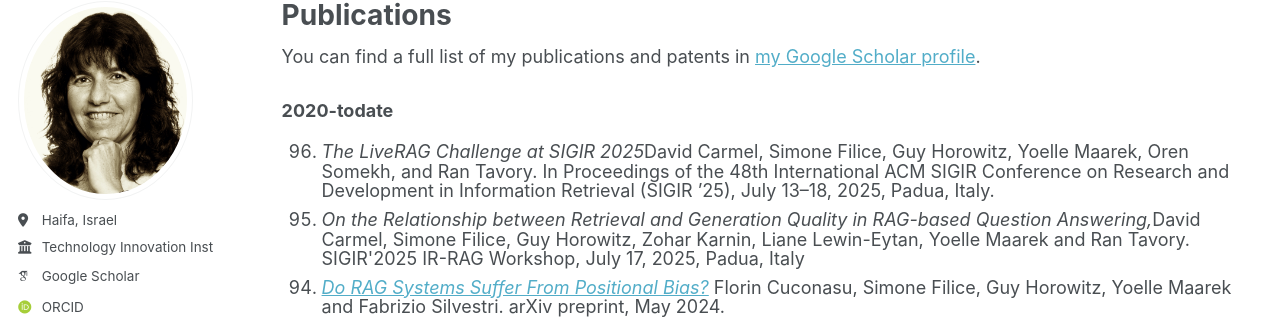
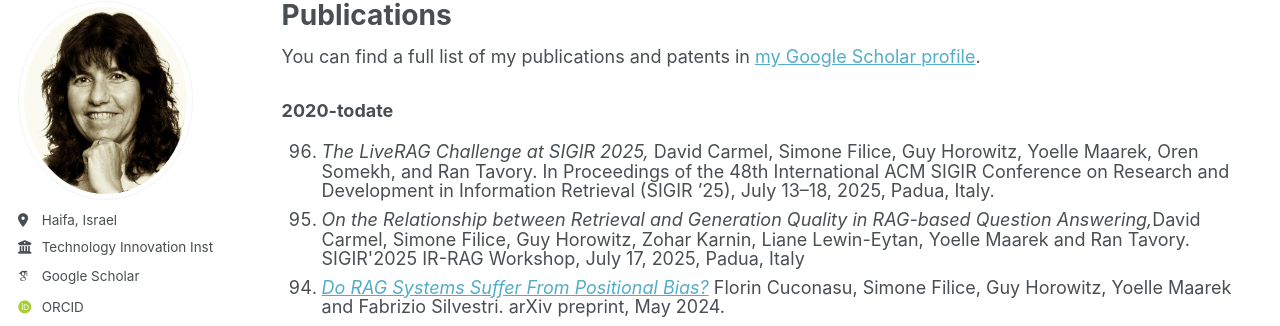
Before and after one commit to yoellemaarek/homepage, a Jekyll site: the page built from _pages/publications.html, in a window 1280 px wide and 900 px high. Shown: the part 98-424 px from the top of the window. Built offline with Jekyll 4.4.1, drawn with Linux system fonts in a browser that asks for light colours; some web fonts are replaced.

Commit message:
formatting

```diff
--- a/_pages/publications.html
+++ b/_pages/publications.html
@@ -11,7 +11,7 @@ author_profile: true
 <BR>
 <strong>2020-todate</strong>
 <ol reversed class="ol1" style="line-height: 19.6000003814697px;" start="96">
- <li class="li3"><em>The LiveRAG Challenge at SIGIR 2025</em>David Carmel, Simone Filice, Guy Horowitz, Yoelle Maarek, Oren Somekh, and Ran Tavory. In Proceedings of the 48th International ACM SIGIR Conference on Research and Development
+ <li class="li3"><em>The LiveRAG Challenge at SIGIR 2025,</em> David Carmel, Simone Filice, Guy Horowitz, Yoelle Maarek, Oren Somekh, and Ran Tavory. In Proceedings of the 48th International ACM SIGIR Conference on Research and Development
 in Information Retrieval (SIGIR ’25), July 13–18, 2025, Padua, Italy.</li>
 <li class="li3"><em>On the Relationship between Retrieval and Generation Quality in RAG-based Question Answering,</em>David Carmel, Simone Filice, Guy Horowitz, Zohar Karnin, Liane Lewin-Eytan, Yoelle Maarek and Ran Tavory. SIGIR'2025 IR-RAG Workshop, July 17, 2025, Padua, Italy</li>
 <li class="li3"><a href="https://arxiv.org/abs/2505.15561"><em>Do RAG Systems Suffer From Positional Bias?</em></a> Florin Cuconasu, Simone Filice, Guy Horowitz, Yoelle Maarek and Fabrizio Silvestri. arXiv preprint, May 2024. </li>
```
